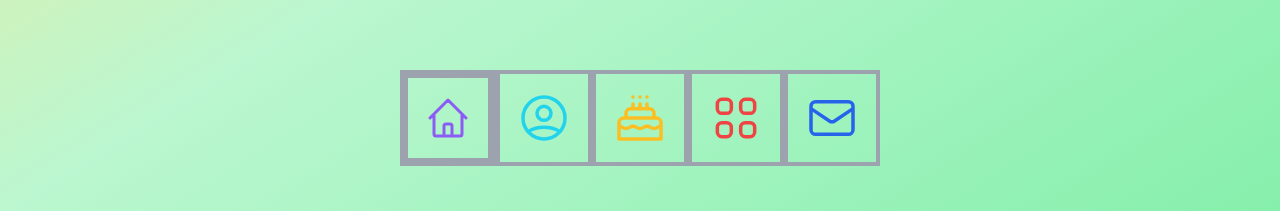
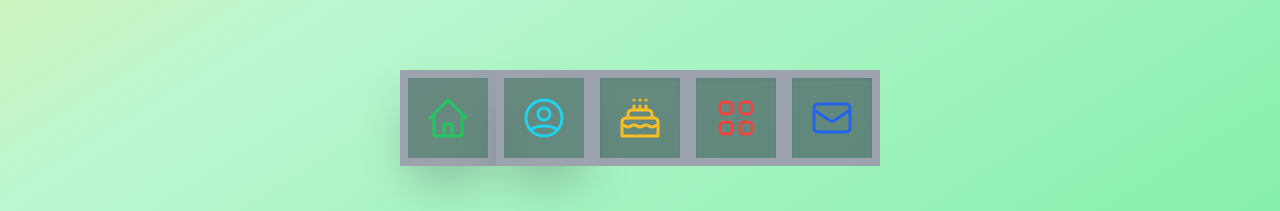
Before and after one commit to nktruong/portfolio, a React (Create React App) app: page / in a window 1280 px wide. Shown: the part 586-797 px from the top of the page. Built offline with nearby package versions, Linux system fonts and the light colour scheme.

Commit message:
Update Hotbar.js

```diff
--- a/src/components/Hotbar.js
+++ b/src/components/Hotbar.js
@@ -11,27 +11,27 @@ function Hotbar(){
       </div>
       <div className="hidden md:flex space-x-[1rem]">
         <Link to="/">
-          <svg xmlns="http://www.w3.org/2000/svg" className="h-24 w-24 p-4 border-8 border-gray-400 hover:border-gray-300 transform hover:scale-105 text-purple-500" fill="none" viewBox="0 0 24 24" stroke="currentColor">
+          <svg xmlns="http://www.w3.org/2000/svg" className="h-24 w-24 p-4 border-8 border-gray-400 hover:border-gray-300 transform hover:scale-105 text-green-500 dark:text-purple-400 bg-gray-700 bg-opacity-60 shadow-2xl" fill="none" viewBox="0 0 24 24" stroke="currentColor">
             <path strokeLinecap="round" strokeLinejoin="round" strokeWidth={1.5} d="M3 12l2-2m0 0l7-7 7 7M5 10v10a1 1 0 001 1h3m10-11l2 2m-2-2v10a1 1 0 01-1 1h-3m-6 0a1 1 0 001-1v-4a1 1 0 011-1h2a1 1 0 011 1v4a1 1 0 001 1m-6 0h6" />
           </svg>
         </Link>
         <Link to="/about">
-          <svg xmlns="http://www.w3.org/2000/svg" className="h-24 w-24 p-4 border-4 border-gray-400 text-cyan-400" fill="none" viewBox="0 0 24 24" stroke="currentColor">
+          <svg xmlns="http://www.w3.org/2000/svg" className="h-24 w-24 p-4 border-8 border-gray-400 hover:border-gray-300 transform hover:scale-105 text-cyan-400 bg-gray-700 bg-opacity-60 shadow-2xl" fill="none" viewBox="0 0 24 24" stroke="currentColor">
             <path strokeLinecap="round" strokeLinejoin="round" strokeWidth={1.5} d="M5.121 17.804A13.937 13.937 0 0112 16c2.5 0 4.847.655 6.879 1.804M15 10a3 3 0 11-6 0 3 3 0 016 0zm6 2a9 9 0 11-18 0 9 9 0 0118 0z" />
           </svg>
         </Link>
         <Link to="/featured">
-          <svg xmlns="http://www.w3.org/2000/svg" className="h-24 w-24 p-4 border-4 border-gray-400 text-yellow-400" fill="none" viewBox="0 0 24 24" stroke="currentColor">
+          <svg xmlns="http://www.w3.org/2000/svg" className="h-24 w-24 p-4 border-8 border-gray-400 hover:border-gray-300 transform hover:scale-105 text-yellow-400 bg-gray-700 bg-opacity-60 shadow-inner" fill="none" viewBox="0 0 24 24" stroke="currentColor">
             <path strokeLinecap="round" strokeLinejoin="round" strokeWidth={1.5} d="M21 15.546c-.523 0-1.046.151-1.5.454a2.704 2.704 0 01-3 0 2.704 2.704 0 00-3 0 2.704 2.704 0 01-3 0 2.704 2.704 0 00-3 0 2.704 2.704 0 01-3 0 2.701 2.701 0 00-1.5-.454M9 6v2m3-2v2m3-2v2M9 3h.01M12 3h.01M15 3h.01M21 21v-7a2 2 0 00-2-2H5a2 2 0 00-2 2v7h18zm-3-9v-2a2 2 0 00-2-2H8a2 2 0 00-2 2v2h12z" />
           </svg>
         </Link>
         <Link to="/portfolio">
-          <svg xmlns="http://www.w3.org/2000/svg" className="h-24 w-24 p-4 border-4 border-gray-400 text-red-500 " fill="none" viewBox="0 0 24 24" stroke="currentColor">
+          <svg xmlns="http://www.w3.org/2000/svg" className="h-24 w-24 p-4 border-8 border-gray-400 hover:border-gray-300 transform hover:scale-105 text-red-500 bg-gray-700 bg-opacity-60 shadow-inner" fill="none" viewBox="0 0 24 24" stroke="currentColor">
             <path strokeLinecap="round" strokeLinejoin="round" strokeWidth={1.5} d="M4 6a2 2 0 012-2h2a2 2 0 012 2v2a2 2 0 01-2 2H6a2 2 0 01-2-2V6zM14 6a2 2 0 012-2h2a2 2 0 012 2v2a2 2 0 01-2 2h-2a2 2 0 01-2-2V6zM4 16a2 2 0 012-2h2a2 2 0 012 2v2a2 2 0 01-2 2H6a2 2 0 01-2-2v-2zM14 16a2 2 0 012-2h2a2 2 0 012 2v2a2 2 0 01-2 2h-2a2 2 0 01-2-2v-2z" />
           </svg>
         </Link>
         <Link to="/contact">
-          <svg xmlns="http://www.w3.org/2000/svg" className="h-24 w-24 p-4 border-4 border-gray-400 text-blue-600" fill="none" viewBox="0 0 24 24" stroke="currentColor">
+          <svg xmlns="http://www.w3.org/2000/svg" className="h-24 w-24 p-4 border-8 border-gray-400 hover:border-gray-300 transform hover:scale-105 text-blue-600 bg-gray-700 bg-opacity-60 shadow-inner" fill="none" viewBox="0 0 24 24" stroke="currentColor">
             <path strokeLinecap="round" strokeLinejoin="round" strokeWidth={1.5} d="M3 8l7.89 5.26a2 2 0 002.22 0L21 8M5 19h14a2 2 0 002-2V7a2 2 0 00-2-2H5a2 2 0 00-2 2v10a2 2 0 002 2z" />
           </svg>
         </Link>
```
